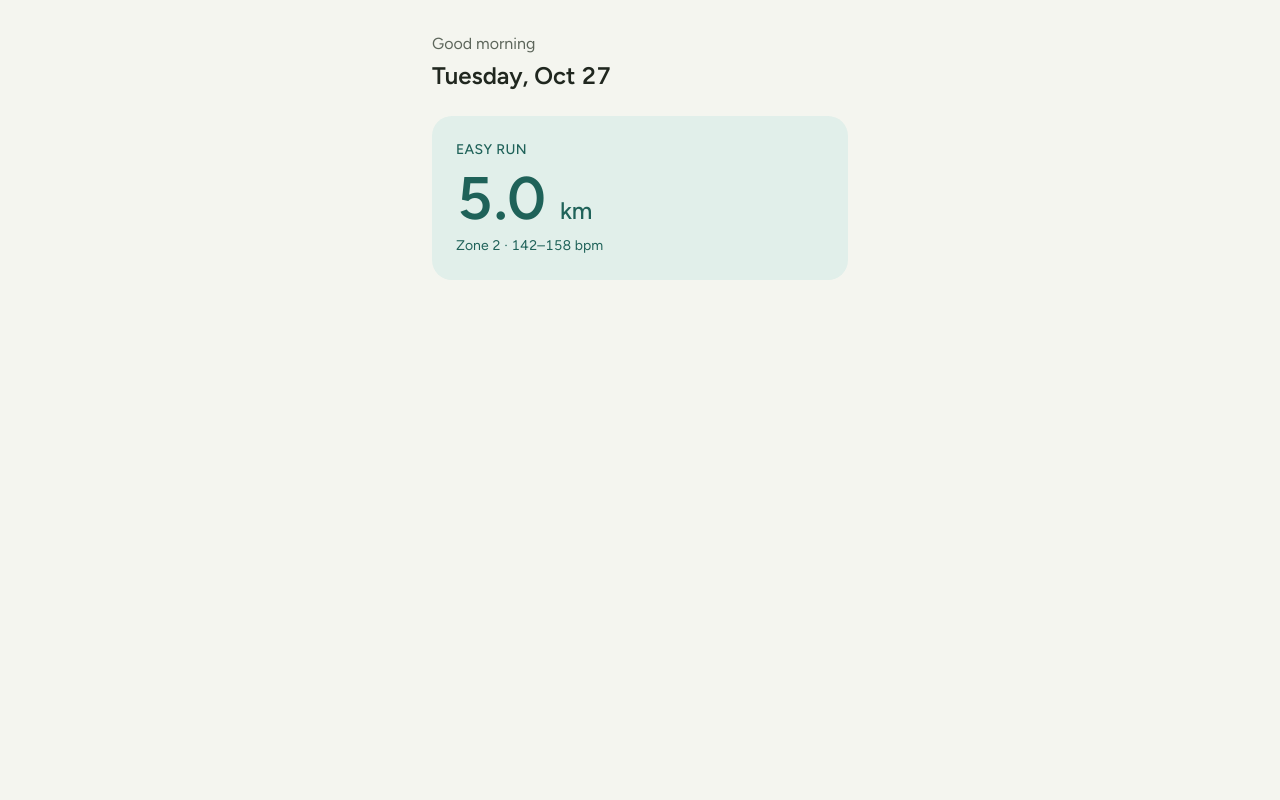
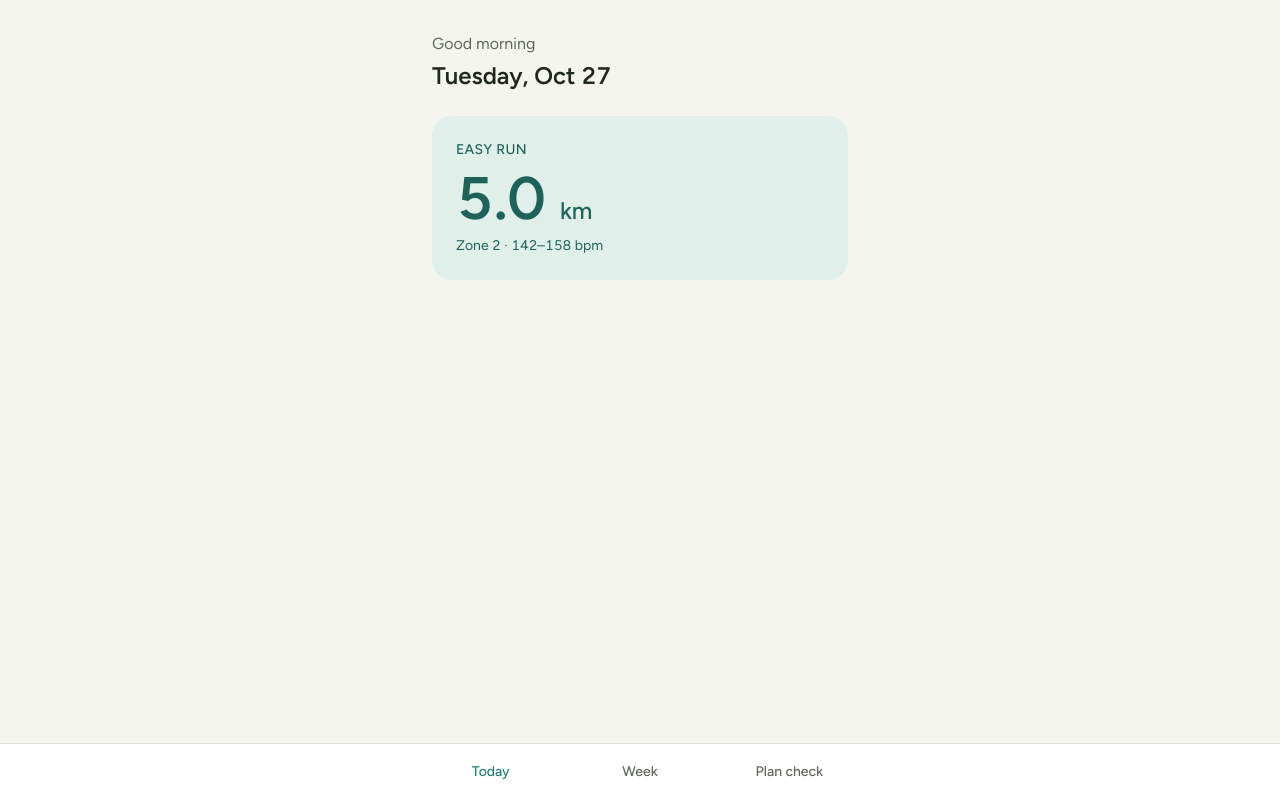
Before and after one commit to JoeyRudd/cadent, a Next.js app: page / in a window 1280 px wide. Built offline with nearby package versions, Linux system fonts and the light colour scheme.

Commit message:
Bottom tab bar: Today, Week and Plan check

```diff
--- a/src/app/layout.tsx
+++ b/src/app/layout.tsx
@@ -1,5 +1,6 @@
 import type { Metadata, Viewport } from "next";
 import { Figtree } from "next/font/google";
+import { TabBar } from "@/components/TabBar";
 import "./globals.css";
 
 const figtree = Figtree({
@@ -22,7 +23,10 @@ export const viewport: Viewport = {
 export default function RootLayout({ children }: LayoutProps<"/">) {
   return (
     <html lang="en" className={`${figtree.variable} h-full antialiased`}>
-      <body className="min-h-full">{children}</body>
+      <body className="min-h-full pb-20">
+        {children}
+        <TabBar />
+      </body>
     </html>
   );
 }
--- /dev/null
+++ b/src/components/TabBar.tsx
@@ -0,0 +1,38 @@
+"use client";
+
+import Link from "next/link";
+import { usePathname } from "next/navigation";
+
+const TABS = [
+  { href: "/", label: "Today" },
+  { href: "/week", label: "Week" },
+  { href: "/check", label: "Plan check" },
+];
+
+// Fixed bottom tabs, thumb-reachable on a phone. Client-side only to read the current path.
+export function TabBar() {
+  const pathname = usePathname();
+
+  return (
+    <nav className="fixed inset-x-0 bottom-0 border-t border-line bg-surface">
+      <ul className="mx-auto flex max-w-md">
+        {TABS.map((tab) => {
+          const active = pathname === tab.href;
+          return (
+            <li key={tab.href} className="flex-1">
+              <Link
+                href={tab.href}
+                aria-current={active ? "page" : undefined}
+                className={`flex min-h-14 items-center justify-center text-sm font-medium ${
+                  active ? "text-accent" : "text-muted"
+                }`}
+              >
+                {tab.label}
+              </Link>
+            </li>
+          );
+        })}
+      </ul>
+    </nav>
+  );
+}
```
